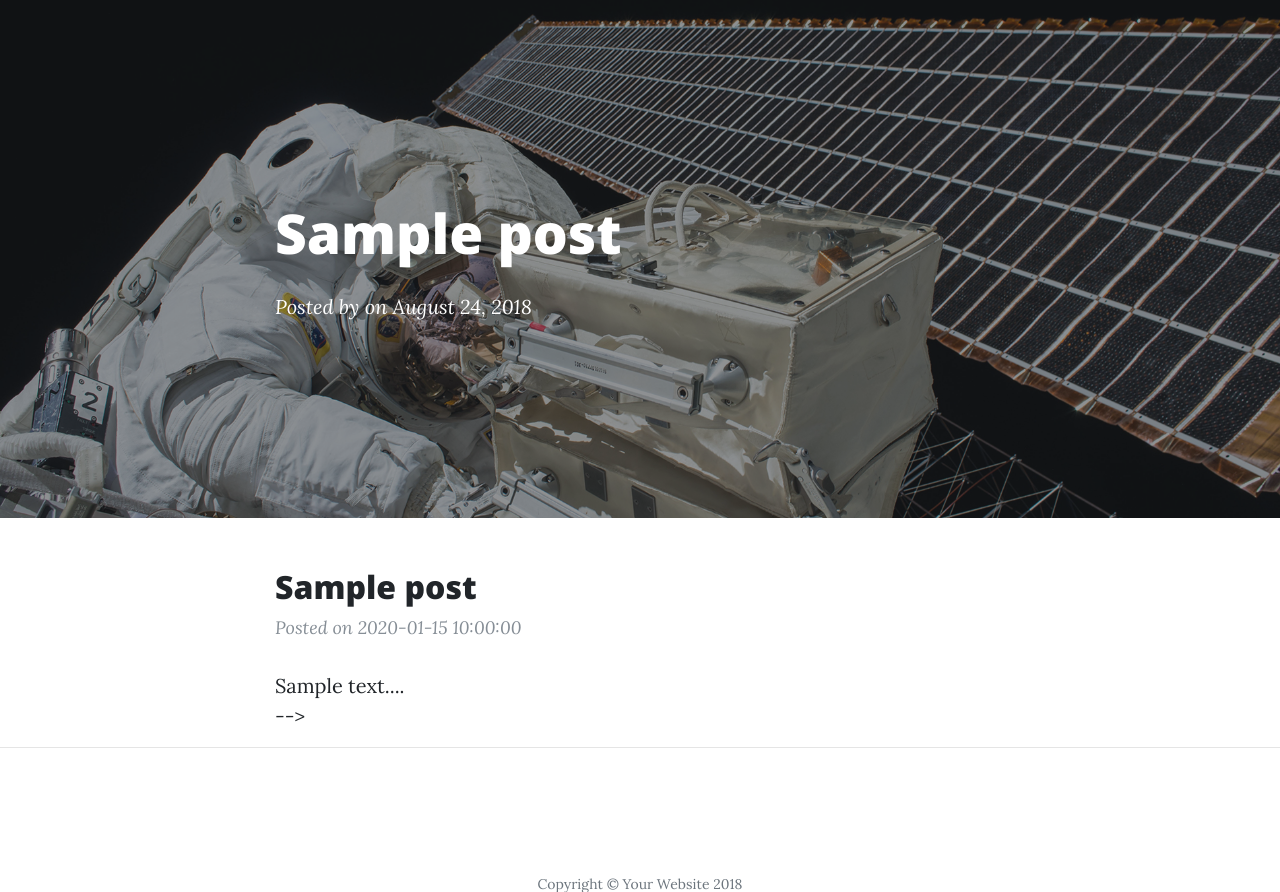
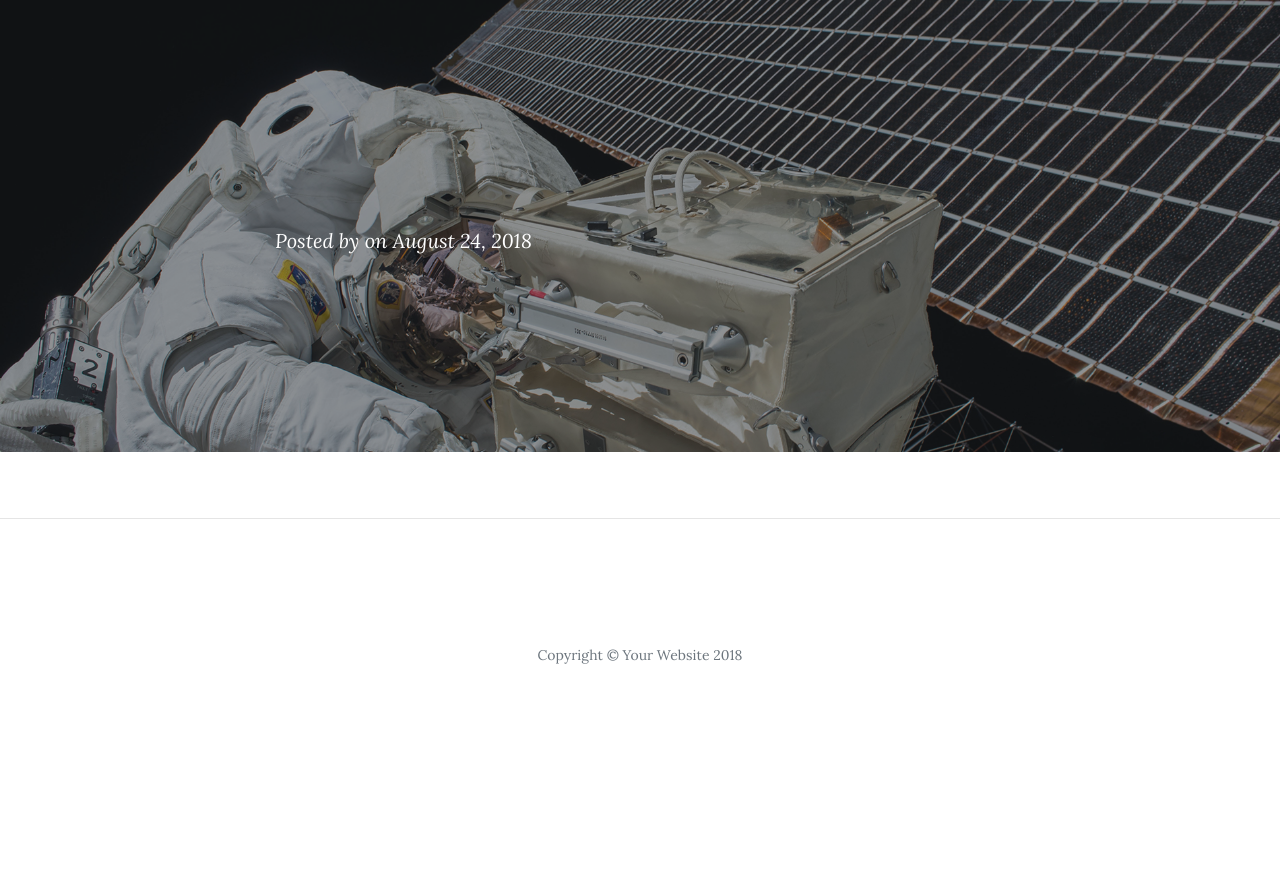
Before and after one commit to NishanthSP/only_posts, a Flask app: template templates/post.html in a window 1280 px wide. Shown: the top 892 px of the page. After the commit the page ends 664 px from the top, so only its background shows below. Run offline with Flask 2, Linux system fonts and the light colour scheme; the template is opened without the code that fills it: most values are stand-ins (such as "Sample title", 1, 10 or a date in 2020); parts of the project's set-up code (start-up, migrations or seed data) failed here and were passed over; some libraries are stand-ins or nearby versions.

Commit message:
Update post.html

```diff
--- a/templates/post.html
+++ b/templates/post.html
@@ -60,7 +60,7 @@
         <div class="row">
           <div class="col-lg-8 col-md-10 mx-auto">
             <div class="post-heading">
-              <h1>{{post.title}}</h1>
+              <h1></h1>
               <h2 class="subheading"></h2>
               <span class="meta">Posted by
 <!--                <a href="#">Start Bootstrap</a>-->
@@ -76,26 +76,26 @@
       <div class="container">
         <div class="row">
           <div class="col-lg-8 col-md-10 mx-auto">
-<!--
-              {% for posts in post %}
-<!--              <li> <a href="{{posts.link}}"> </a>-->
 
-              <div class="post-preview">
-            <a href="post.html">
-              <h2 class="post-title"> <a href="{{posts.link}}" target="_blank">{{posts.title}}</a>
+<!--              {% for posts in post %}-->
+<!--&lt;!&ndash;              <li> <a href="{{posts.link}}"> </a>&ndash;&gt;-->
 
-              </h2>
-<!--              <h3 class="post-subtitle">-->
-<!--              </h3>-->
-            </a>
-            <p class="post-meta">Posted on {{posts.date}}</p>
-          </div>
-              {{posts.content[0:43]}}...
+<!--              <div class="post-preview">-->
+<!--            <a href="post.html">-->
+<!--              <h2 class="post-title"> <a href="{{posts.link}}" target="_blank">{{posts.title}}</a>-->
+
+<!--              </h2>-->
+<!--&lt;!&ndash;              <h3 class="post-subtitle">&ndash;&gt;-->
+<!--&lt;!&ndash;              </h3>&ndash;&gt;-->
+<!--            </a>-->
+<!--            <p class="post-meta">Posted on {{posts.date}}</p>-->
+<!--          </div>-->
+<!--              {{posts.content[0:43]}}...-->
 
 
-            <br>
-              {% endfor %}
- -->
+<!--            <br>-->
+<!--              {% endfor %}-->
+
 
           </div>
         </div>
```
